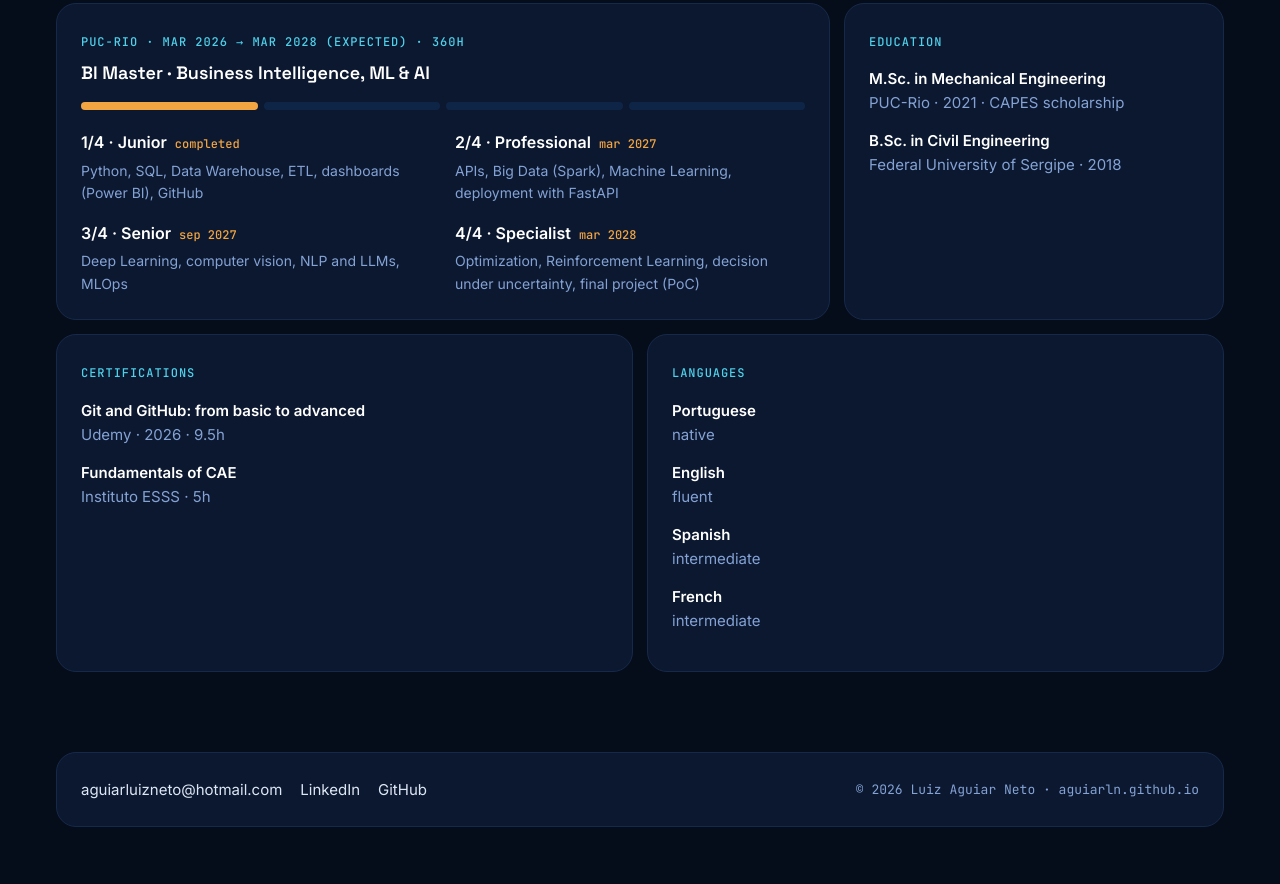
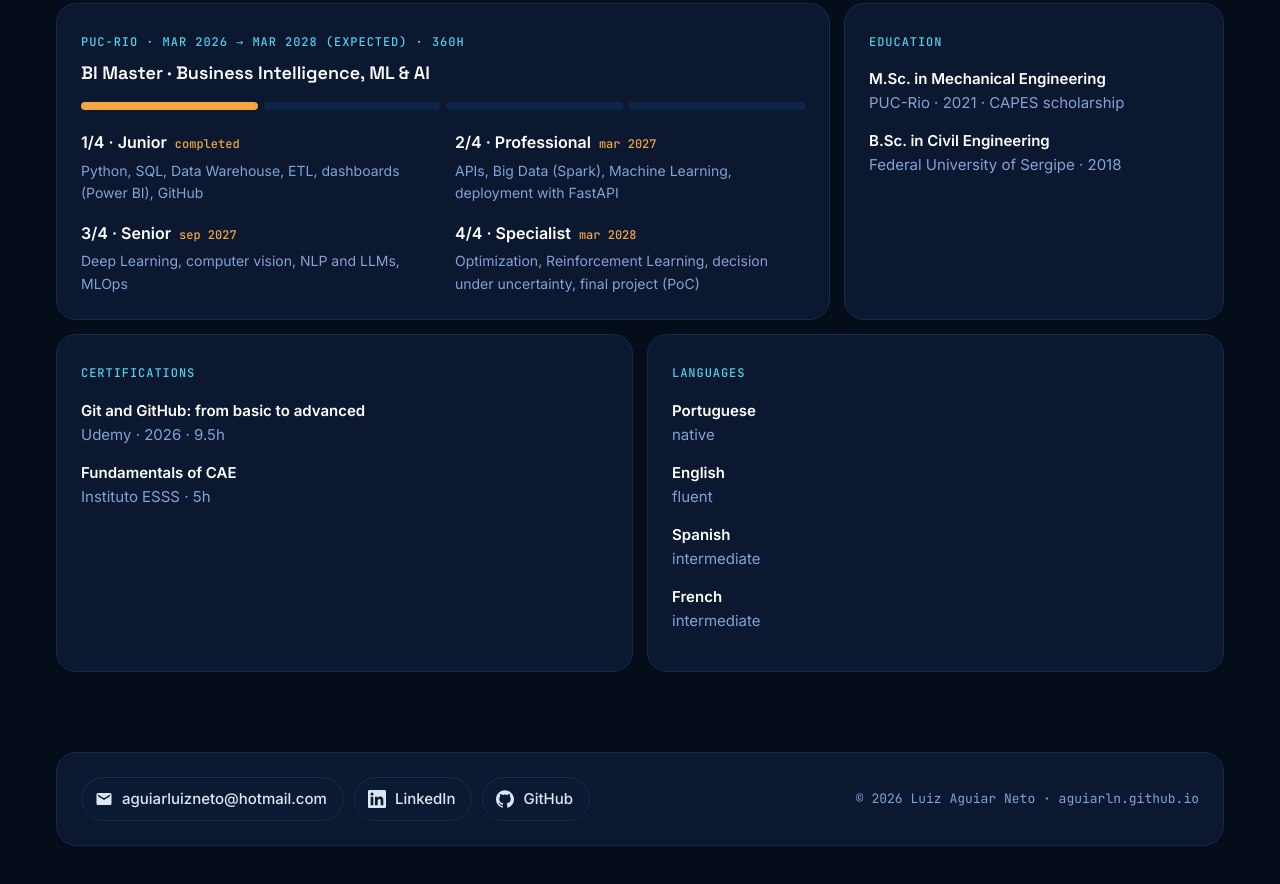
Before and after one commit to aguiarln/aguiarln.github.io, a plain HTML site: page index.html in a window 1280 px wide. Shown: the part 3392-4276 px from the top of the page. Drawn offline with nearby package versions, Linux system fonts and the light colour scheme.

Commit message:
Rodapé: links de contato como botões com ícone
E-mail, LinkedIn e GitHub viram botões com ícone que quebram de
linha no celular (o GitHub era cortado em telas estreitas).

```diff
--- a/index.html
+++ b/index.html
@@ -163,8 +163,14 @@
 
   footer.wrap { padding-top: 80px; padding-bottom: 40px; }
   footer .card { display: flex; flex-wrap: wrap; justify-content: space-between; align-items: center; gap: 16px; }
-  footer a { color: var(--color-navy-100); text-decoration: none; margin-right: 18px; font-size: 15px; }
-  footer a:hover { color: var(--color-amber-500); }
+  /* Links de contato como botões com ícone: quebram de linha no celular e deixam claro que são clicáveis */
+  footer .links { display: flex; flex-wrap: wrap; gap: 10px; min-width: 0; }
+  footer .links a { display: inline-flex; align-items: center; gap: 9px; min-height: 44px; padding: 0 16px 0 13px; border-radius: 999px; border: 1px solid var(--line); background: var(--color-navy-900);
+    color: var(--color-navy-100); text-decoration: none; font: 500 15px var(--font-body); max-width: 100%;
+    transition: border-color var(--dur-quick), color var(--dur-quick), transform var(--dur-base) var(--ease-spring); }
+  footer .links a:hover { border-color: var(--color-amber-500); color: var(--color-amber-500); transform: translateY(-2px); }
+  footer .links svg { width: 18px; height: 18px; fill: currentColor; flex: none; }
+  footer .links span { overflow: hidden; text-overflow: ellipsis; white-space: nowrap; }
   footer small { font: 400 13px var(--font-mono); color: var(--muted); }
 
   /* ---------- Responsivo ---------- */
@@ -191,6 +197,9 @@ const M = Motion;
 const down = '<svg viewBox="0 0 24 24"><path d="M12 15.6 5.3 8.9l1.4-1.4L12 12.8l5.3-5.3 1.4 1.4z"/></svg>';
 const dl = '<svg viewBox="0 0 24 24"><path d="M11 4h2v9.2l3.3-3.3 1.4 1.4L12 17l-5.7-5.7 1.4-1.4 3.3 3.3zM5 19h14v2H5z"/></svg>';
 const code = '<svg viewBox="0 0 24 24"><path d="M9.4 16.6 4.8 12l4.6-4.6L8 6l-6 6 6 6zm5.2 0 4.6-4.6-4.6-4.6L16 6l6 6-6 6z"/></svg>';
+const icoMail = '<svg viewBox="0 0 24 24" aria-hidden="true"><path d="M20 4H4a2 2 0 0 0-2 2v12a2 2 0 0 0 2 2h16a2 2 0 0 0 2-2V6a2 2 0 0 0-2-2zm0 4.24-8 5-8-5V6l8 5 8-5v2.24z"/></svg>';
+const icoIn = '<svg viewBox="0 0 24 24" aria-hidden="true"><path d="M20.45 20.45h-3.55v-5.57c0-1.33-.03-3.04-1.85-3.04-1.86 0-2.14 1.45-2.14 2.94v5.67H9.35V9h3.41v1.56h.05c.48-.9 1.64-1.85 3.37-1.85 3.6 0 4.27 2.37 4.27 5.46v6.28zM5.34 7.43a2.06 2.06 0 1 1 0-4.12 2.06 2.06 0 0 1 0 4.12zM7.12 20.45H3.56V9h3.56v11.45zM22.22 0H1.77C.79 0 0 .77 0 1.73v20.54C0 23.23.79 24 1.77 24h20.45c.98 0 1.78-.77 1.78-1.73V1.73C24 .77 23.2 0 22.22 0z"/></svg>';
+const icoGh = '<svg viewBox="0 0 24 24" aria-hidden="true"><path d="M12 .3a12 12 0 0 0-3.8 23.38c.6.12.83-.26.83-.57L9 21.07c-3.34.72-4.04-1.61-4.04-1.61-.55-1.39-1.34-1.76-1.34-1.76-1.08-.74.09-.73.09-.73 1.2.09 1.83 1.24 1.83 1.24 1.07 1.83 2.81 1.3 3.5 1 .1-.78.42-1.31.76-1.6-2.67-.3-5.47-1.34-5.47-5.93 0-1.31.47-2.38 1.24-3.22-.14-.3-.54-1.52.1-3.18 0 0 1-.32 3.3 1.23a11.5 11.5 0 0 1 6 0c2.28-1.55 3.29-1.23 3.29-1.23.64 1.66.24 2.88.12 3.18a4.65 4.65 0 0 1 1.23 3.22c0 4.61-2.8 5.63-5.48 5.92.42.36.81 1.1.81 2.22l-.01 3.29c0 .31.2.69.82.57A12 12 0 0 0 12 .3"/></svg>';
 const arrowR = '<svg viewBox="0 0 24 24" aria-hidden="true"><path d="M13.2 5.3 19.9 12l-6.7 6.7-1.4-1.4 4.3-4.3H4v-2h12.1l-4.3-4.3z"/></svg>';
 const ext = '<svg viewBox="0 0 24 24"><path d="M14 4h6v6h-2V7.4l-7.3 7.3-1.4-1.4L16.6 6H14zM5 6h6v2H6v10h10v-5h2v7H4V6z"/></svg>';
 const open = {};
@@ -307,7 +316,11 @@ function render(c) {
   </main>
 
   <footer class="wrap"><div class="card">
-    <div><a href="mailto:${S.email}">${S.email}</a><a href="${S.linkedin}" target="_blank" rel="noopener">LinkedIn</a><a href="${S.github}" target="_blank" rel="noopener">GitHub</a></div>
+    <div class="links">
+      <a href="mailto:${S.email}">${icoMail}<span>${S.email}</span></a>
+      <a href="${S.linkedin}" target="_blank" rel="noopener">${icoIn}<span>LinkedIn</span></a>
+      <a href="${S.github}" target="_blank" rel="noopener">${icoGh}<span>GitHub</span></a>
+    </div>
     <small>${c.footer}</small>
   </div></footer>`;
 
```
